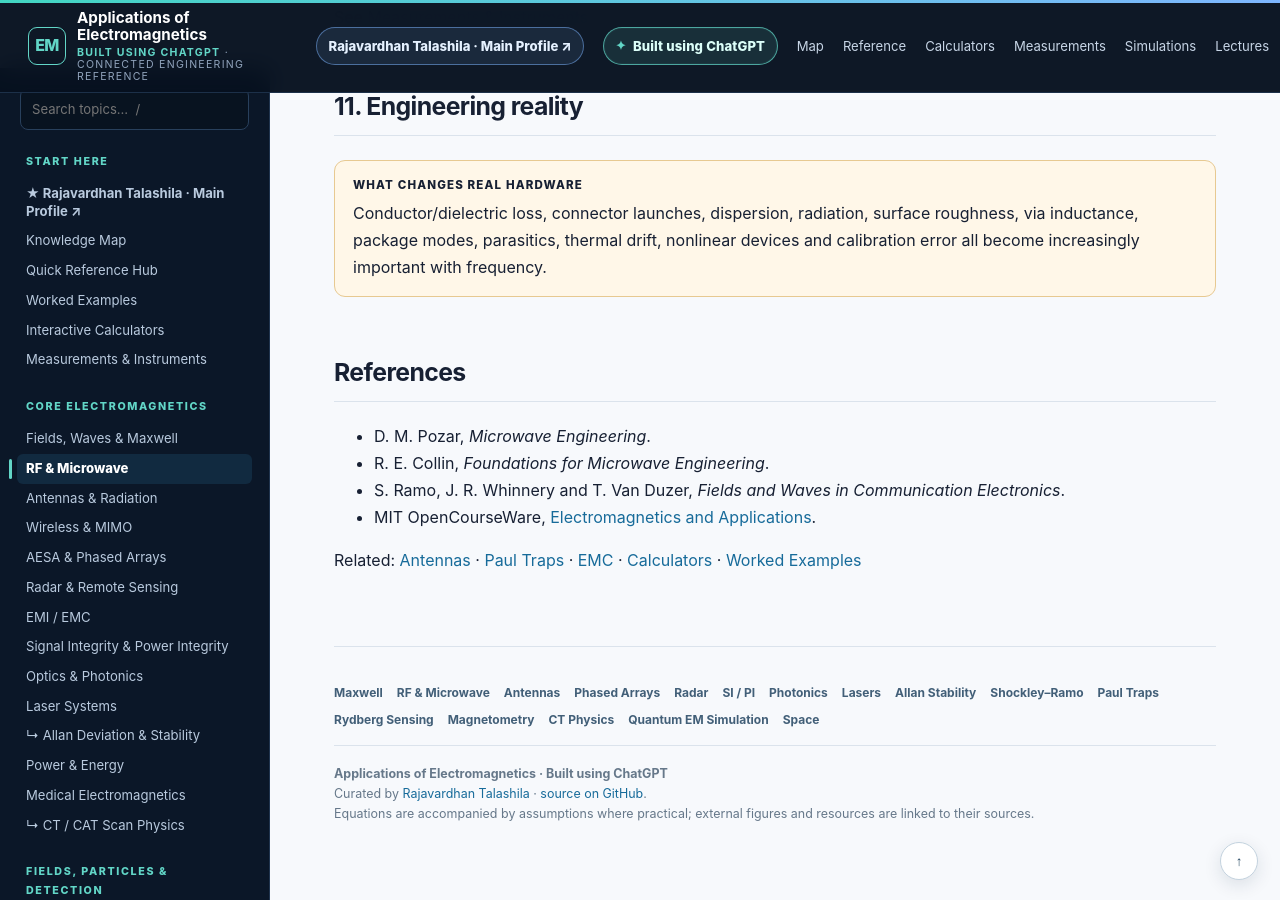
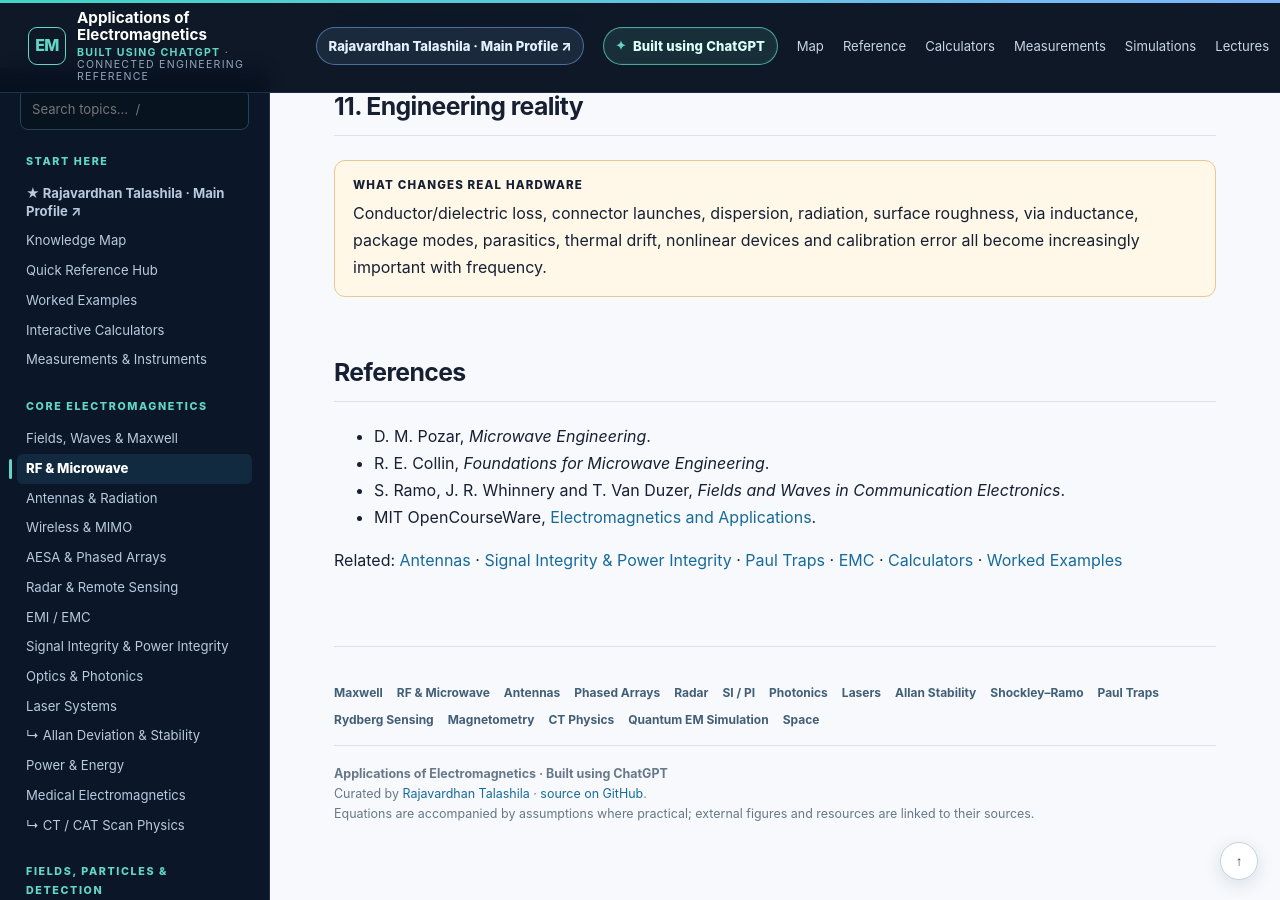
Before and after one commit to RajavardhanT/Electromagnetics_Applications, a Jekyll site: the page built from rf-microwave/index.md, in a window 1280 px wide and 900 px high, scrolled down 4333 px. Built offline with Jekyll 4.4.1, drawn with Linux system fonts in a browser that asks for light colours.

Commit message:
Cross-link SI PI from RF microwave

```diff
--- a/rf-microwave/index.md
+++ b/rf-microwave/index.md
@@ -146,4 +146,4 @@
 - S. Ramo, J. R. Whinnery and T. Van Duzer, *Fields and Waves in Communication Electronics*.
 - MIT OpenCourseWare, [Electromagnetics and Applications](https://ocw.mit.edu/courses/6-013-electromagnetics-and-applications-fall-2005/).
 
-Related: [Antennas](../antennas/) · [Paul Traps](../paul-traps/) · [EMC](../emc/) · [Calculators](../calculators/) · [Worked Examples](../worked-examples/)
+Related: [Antennas](../antennas/) · [Signal Integrity & Power Integrity](../signal-power-integrity/) · [Paul Traps](../paul-traps/) · [EMC](../emc/) · [Calculators](../calculators/) · [Worked Examples](../worked-examples/)
```
